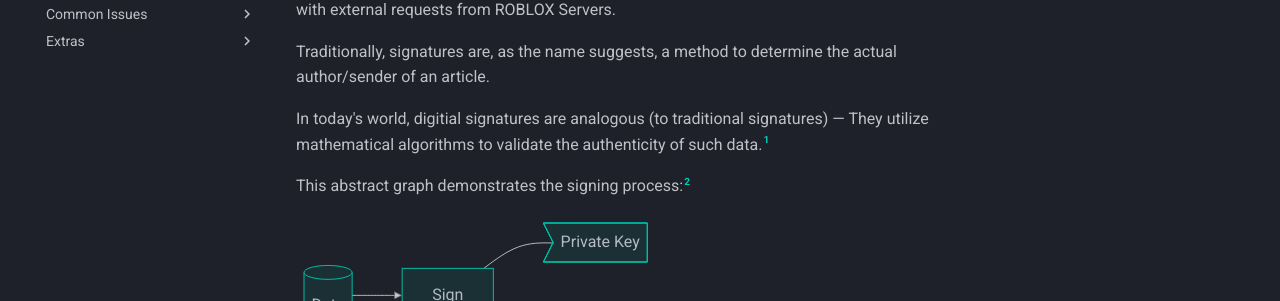
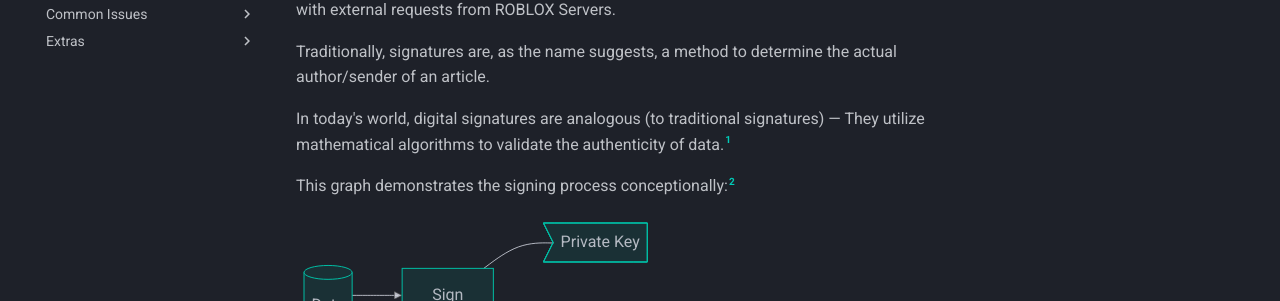
Before and after one commit to ROBLOX-Reverse-Engineering/RRE-Site, an MkDocs documentation site: the page built from docs/Client Security/Signatures.md, in a window 1280 px wide and 1400 px high. Shown: the part 259-560 px from the top of the window. Built offline with MkDocs 1.6.1 and Material for MkDocs 9.7.7, drawn with Linux system fonts in a browser that asks for light colours; some of the changed text lies outside the part shown.

Commit message:
Reword Signatures

````diff
--- a/docs/Client Security/Signatures.md
+++ b/docs/Client Security/Signatures.md
@@ -6,9 +6,9 @@ Signatures are another means of security ROBLOX uses to prevent any unauthorized
 
 Traditionally, signatures are, as the name suggests, a method to determine the actual author/sender of an article.
 
-In today's world, digitial signatures are analogous (to traditional signatures) — They utilize mathematical algorithms to validate the authenticity of such data.[^1]
+In today's world, digital signatures are analogous (to traditional signatures) — They utilize mathematical algorithms to validate the authenticity of data.[^1]
 
-This abstract graph demonstrates the signing process:[^2]
+This graph demonstrates the signing process conceptionally:[^2]
 ```mermaid
 flowchart LR
     id1[(Data)]-->id2[Sign]---id3>Private Key]
````
Also changed, not shown: other parts of docs/Client Security/Signatures.md (+1 -1 lines).
